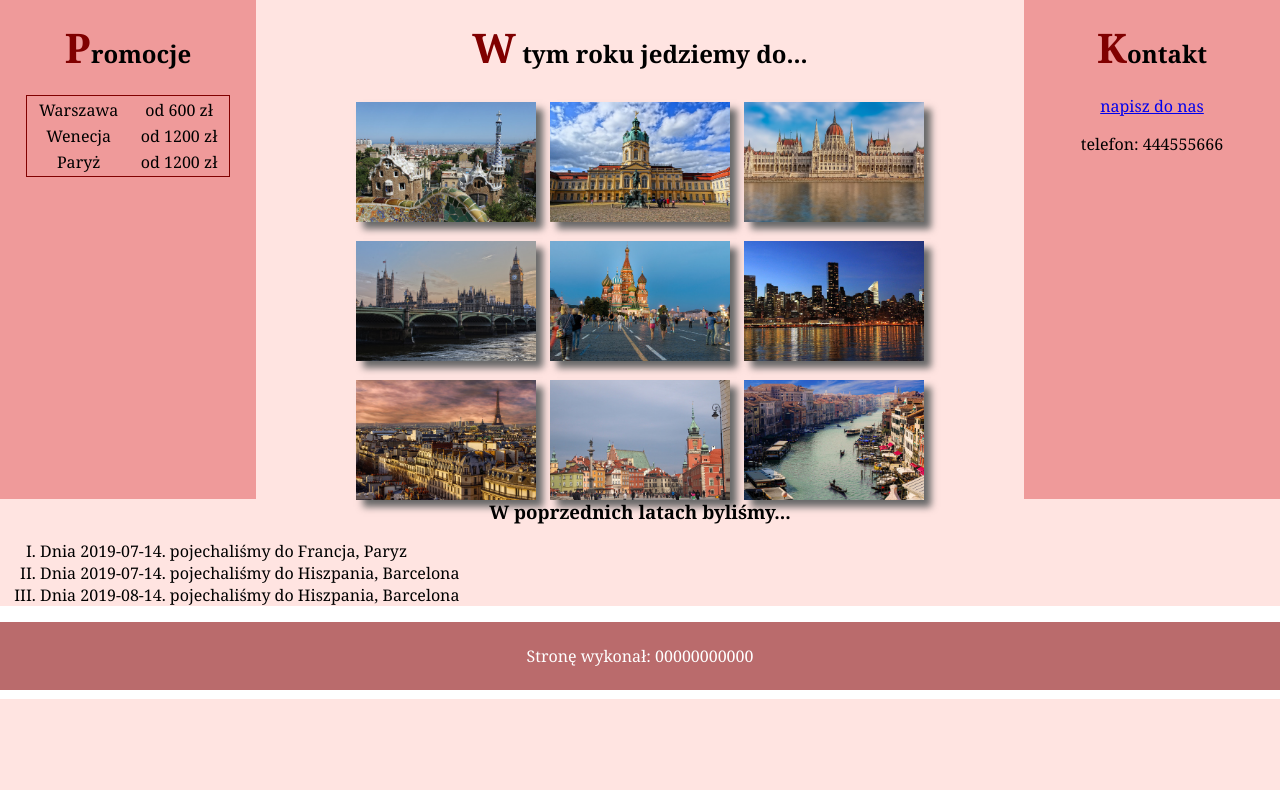
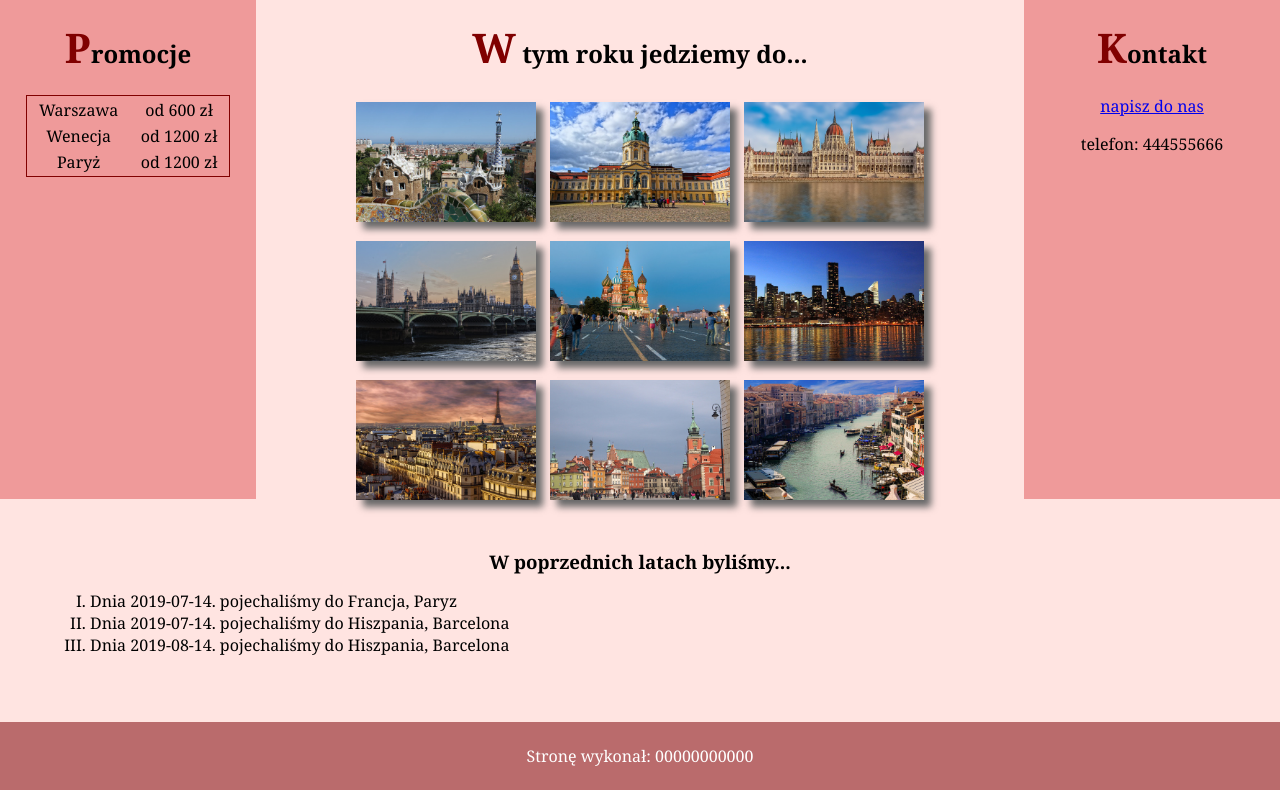
Before and after one commit to adrianzapala/egzamin-zawodowy-INF.03, a PHP site: page /biuro.php in a window 1280 px wide. Shown: the part 101-891 px from the top of the page. Before the commit the page ends 800 px from the top, so only its background shows below. Run offline with PHP 8.4, Linux system fonts and the light colour scheme; data comes from the database, SQL or seed files in the repository.

Commit message:
Poprawa marginesów w pliku styl9.css

```diff
--- a/2024-1/2024-1-nr-06/2024-1-nr-06-r/styl9.css
+++ b/2024-1/2024-1-nr-06/2024-1-nr-06-r/styl9.css
@@ -19,7 +19,7 @@ header, footer {
 
 #data {
 	background: MistyRose;
-	margin: 0px;
+	padding: 50px;
 }
 
 #pleft, #pright {
```
